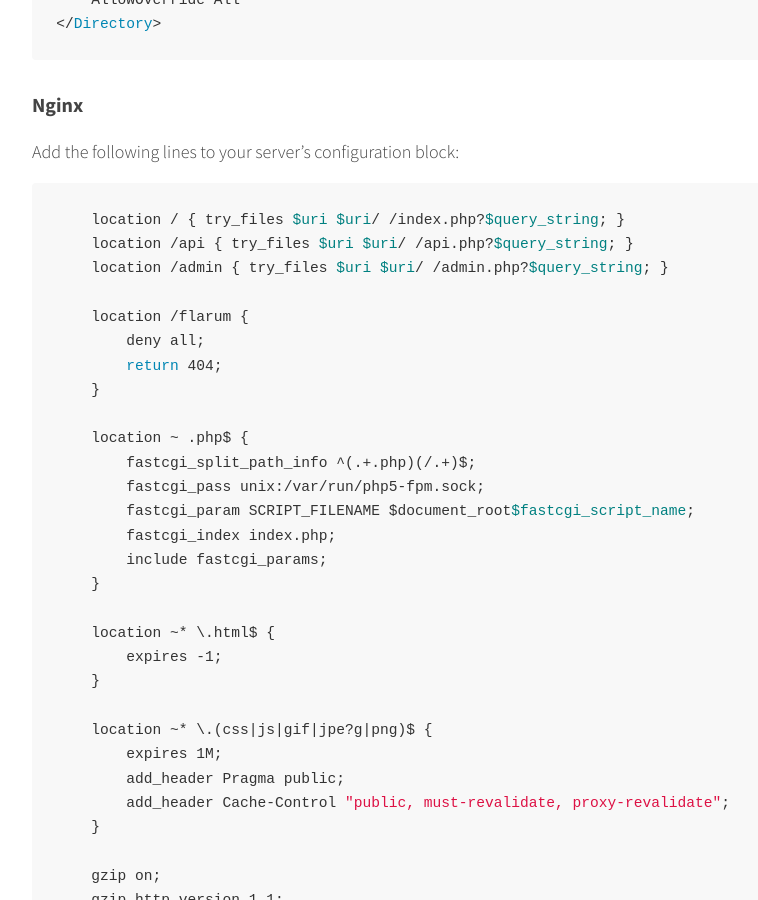
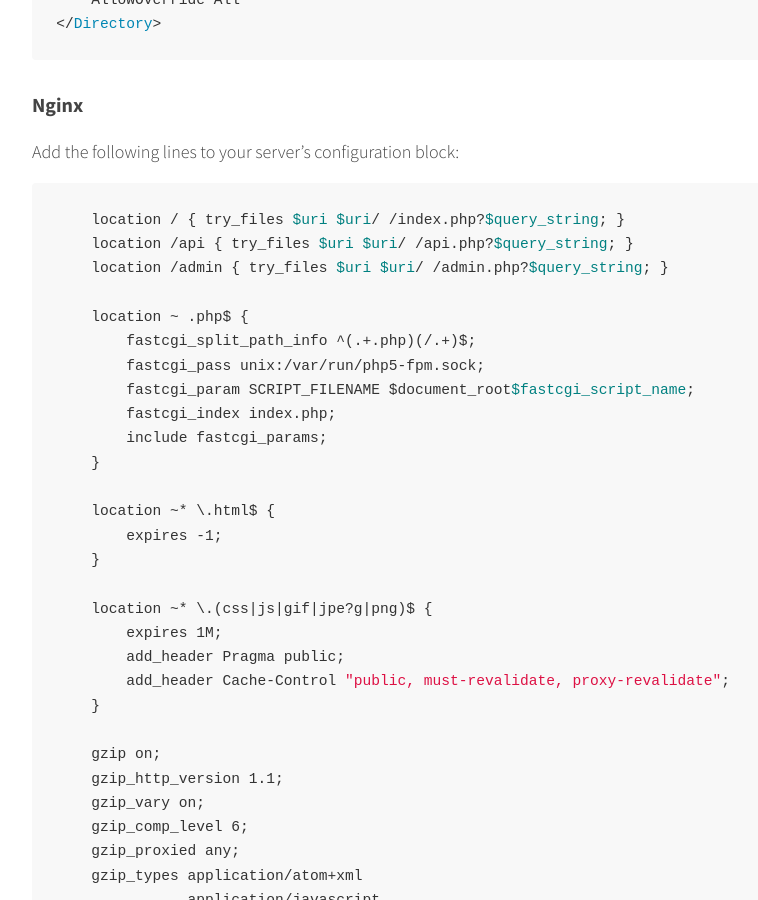
Before and after one commit to flarum/flarum.github.io, a Jekyll site: the page built from _docs/installation.md, in a window 1280 px wide and 900 px high, scrolled down 1861 px. Shown: the whole window, without its empty margins (363-1121 px from the left). Built offline with Jekyll 4.4.1, drawn with Linux system fonts in a browser that asks for light colours; nearby versions of some CDN libraries; comment, search, counter and statistics services are not loaded.

Commit message:
Fix https://github.com/flarum/core/issues/662
Fix https://github.com/flarum/core/issues/662 / 404 issue

```diff
--- a/_docs/installation.md
+++ b/_docs/installation.md
@@ -66,11 +66,6 @@ Add the following lines to your server's configuration block:
     location / { try_files $uri $uri/ /index.php?$query_string; }
     location /api { try_files $uri $uri/ /api.php?$query_string; }
     location /admin { try_files $uri $uri/ /admin.php?$query_string; }
-
-    location /flarum {
-        deny all;
-        return 404;
-    }
 
     location ~ .php$ {
         fastcgi_split_path_info ^(.+.php)(/.+)$;
```
